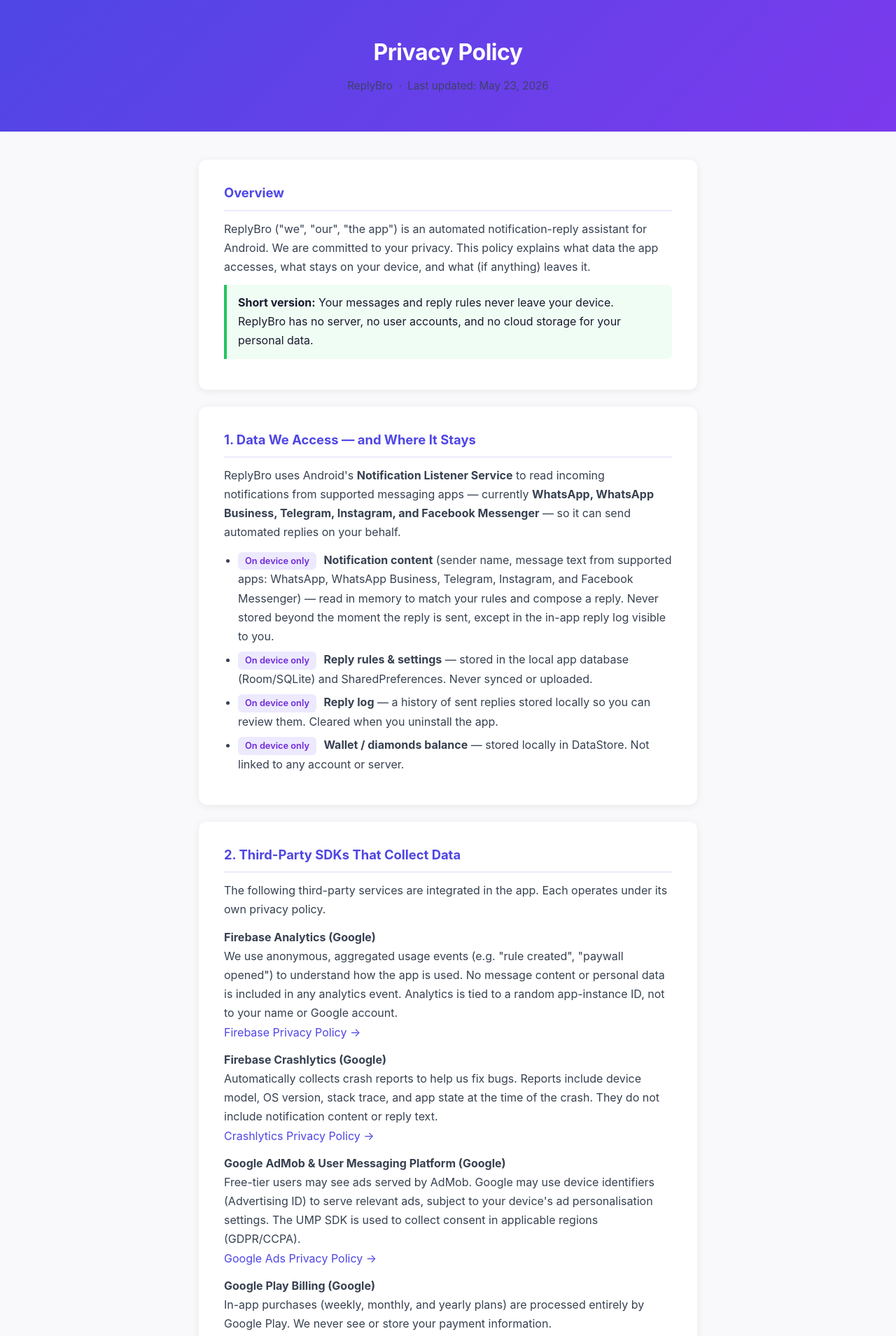
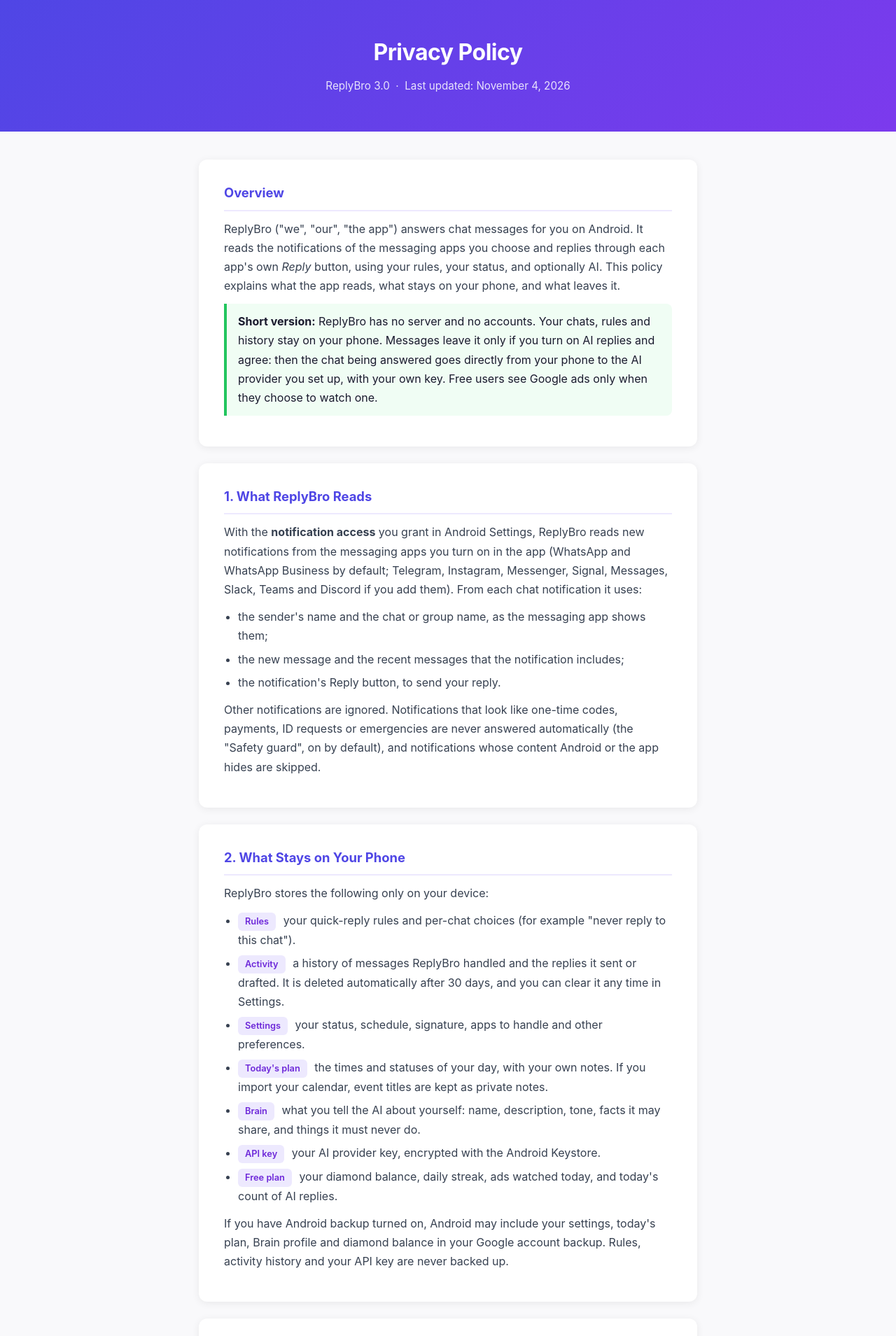
Before and after one commit to ishubhamx/ishubhamx.github.io, a Jekyll site: the page built from _apps/replybro.html, in a window 1280 px wide. Shown: the top 1909 px of the page at 70% size. Built offline with Jekyll 4.4.1, drawn with Linux system fonts in a browser that asks for light colours; some of the changed text lies outside the part shown.

Commit message:
ReplyBro: privacy policy for 3.0
Rewritten for ReplyBro 3.0: optional AI replies sent with the user's own
key (including Google's free-tier Gemini data use), on-device rules,
history, plan and Brain profile, calendar and voice input, AdMob rewarded
ads with UMP consent for the free plan, and Crashlytics. Drops the 2.x
analytics, FCM and foreground-service sections, and makes the header
date readable.

Amp-Thread-ID: https://ampcode.com/threads/T-01a19ce7-19fd-7544-ab2c-b617e5c226af
Co-authored-by: Shubham Vishwakarma <suubhamv@gmail.com>

```diff
--- a/_apps/replybro.html
+++ b/_apps/replybro.html
@@ -27,7 +27,7 @@
       text-align: center;
     }
     header h1 { font-size: 2rem; font-weight: 700; letter-spacing: -0.5px; }
-    header p  { margin-top: 8px; opacity: 0.85; font-size: 0.95rem; }
+    header p  { margin-top: 8px; opacity: 0.85; font-size: 0.95rem; color: #fff; }
     main {
       max-width: 760px;
       margin: 40px auto;
@@ -82,7 +82,7 @@
 
 <header>
   <h1>Privacy Policy</h1>
-  <p>ReplyBro &nbsp;·&nbsp; Last updated: May 23, 2026</p>
+  <p>ReplyBro 3.0 &nbsp;·&nbsp; Last updated: November 4, 2026</p>
 </header>
 
 <main>
@@ -90,219 +90,203 @@
   <div class="card">
     <h2>Overview</h2>
     <p>
-      ReplyBro ("we", "our", "the app") is an automated notification-reply assistant
-      for Android. We are committed to your privacy. This policy explains what data
-      the app accesses, what stays on your device, and what (if anything) leaves it.
+      ReplyBro ("we", "our", "the app") answers chat messages for you on Android. It reads the
+      notifications of the messaging apps you choose and replies through each app's own
+      <em>Reply</em> button, using your rules, your status, and optionally AI. This policy explains
+      what the app reads, what stays on your phone, and what leaves it.
     </p>
     <div class="highlight">
-      <strong>Short version:</strong> Your messages and reply rules never leave your
-      device. ReplyBro has no server, no user accounts, and no cloud storage for your
-      personal data.
+      <strong>Short version:</strong> ReplyBro has no server and no accounts. Your chats, rules and
+      history stay on your phone. Messages leave it only if you turn on AI replies and agree: then the
+      chat being answered goes directly from your phone to the AI provider you set up, with your own key.
+      Free users see Google ads only when they choose to watch one.
     </div>
   </div>
 
   <div class="card">
-    <h2>1. Data We Access — and Where It Stays</h2>
+    <h2>1. What ReplyBro Reads</h2>
     <p>
-      ReplyBro uses Android's
-      <strong>Notification Listener Service</strong> to read incoming notifications
-      from supported messaging apps — currently <strong>WhatsApp, WhatsApp Business,
-      Telegram, Instagram, and Facebook Messenger</strong> — so it can send automated
-      replies on your behalf.
+      With the <strong>notification access</strong> you grant in Android Settings, ReplyBro reads new
+      notifications from the messaging apps you turn on in the app (WhatsApp and WhatsApp Business by
+      default; Telegram, Instagram, Messenger, Signal, Messages, Slack, Teams and Discord if you add them).
+      From each chat notification it uses:
+    </p>
+    <ul>
+      <li>the sender's name and the chat or group name, as the messaging app shows them;</li>
+      <li>the new message and the recent messages that the notification includes;</li>
+      <li>the notification's Reply button, to send your reply.</li>
+    </ul>
+    <p>
+      Other notifications are ignored. Notifications that look like one-time codes, payments, ID requests
+      or emergencies are never answered automatically (the "Safety guard", on by default), and notifications
+      whose content Android or the app hides are skipped.
+    </p>
+  </div>
+
+  <div class="card">
+    <h2>2. What Stays on Your Phone</h2>
+    <p>ReplyBro stores the following only on your device:</p>
+    <ul>
+      <li><span class="badge">Rules</span> your quick-reply rules and per-chat choices (for example "never reply to this chat").</li>
+      <li><span class="badge">Activity</span> a history of messages ReplyBro handled and the replies it sent or drafted. It is deleted automatically after 30 days, and you can clear it any time in Settings.</li>
+      <li><span class="badge">Settings</span> your status, schedule, signature, apps to handle and other preferences.</li>
+      <li><span class="badge">Today's plan</span> the times and statuses of your day, with your own notes. If you import your calendar, event titles are kept as private notes.</li>
+      <li><span class="badge">Brain</span> what you tell the AI about yourself: name, description, tone, facts it may share, and things it must never do.</li>
+      <li><span class="badge">API key</span> your AI provider key, encrypted with the Android Keystore.</li>
+      <li><span class="badge">Free plan</span> your diamond balance, daily streak, ads watched today, and today's count of AI replies.</li>
+    </ul>
+    <p>
+      If you have Android backup turned on, Android may include your settings, today's plan, Brain profile and
+      diamond balance in your Google account backup. Rules, activity history and your API key are never backed up.
+    </p>
+  </div>
+
+  <div class="card">
+    <h2>3. AI Replies (Optional, Off by Default)</h2>
+    <p>
+      AI replies stay off until you turn them on in the app and agree to a notice that explains what is sent.
+      When a message has no matching rule, ReplyBro then sends the AI provider:
+    </p>
+    <ul>
+      <li>up to the 12 most recent messages of that chat, with the senders' names, and the chat or group name;</li>
+      <li>your Brain profile (name, description, tone, facts you allow it to share, and your "never" list);</li>
+      <li>your current status (for example "in a meeting until 2 PM");</li>
+      <li>only for contacts you choose to share your day with: the rest of today's plan as times and free/busy. Your notes and calendar event titles are never sent.</li>
+    </ul>
+    <p>
+      Messages caught by the Safety guard are not sent. The sample you type in the Brain screen's
+      <em>Try it</em> box is sent the same way when you tap it.
+    </p>
+    <p>
+      <strong>Where it goes:</strong> directly from your phone to the provider you set up, using
+      <strong>your own API key</strong>: Google Gemini by default, or an OpenAI-compatible service you configure.
+      We never receive these messages. The provider handles them under its own terms:
     </p>
     <ul>
       <li>
-        <span class="badge">On device only</span>
-        <strong>Notification content</strong> (sender name, message text from
-        supported apps: WhatsApp, WhatsApp Business, Telegram, Instagram, and
-        Facebook Messenger) — read in memory to match your rules and compose a reply.
-        Never stored beyond the moment the reply is sent, except in the in-app reply
-        log visible to you.
+        <strong>Google Gemini:</strong> with a free (unpaid) Gemini API key, Google may use what is sent and the
+        replies to improve its products, and human reviewers may read them, disconnected from your account
+        (<a href="https://ai.google.dev/gemini-api/terms" target="_blank" rel="noopener">Gemini API terms</a>).
+        With a paid key, or if you are in the EEA, Switzerland or the UK, Google does not use them to improve its
+        products. Google requires API users to be 18 or older.
       </li>
-      <li>
-        <span class="badge">On device only</span>
-        <strong>Reply rules &amp; settings</strong> — stored in the local app
-        database (Room/SQLite) and SharedPreferences. Never synced or uploaded.
-      </li>
-      <li>
-        <span class="badge">On device only</span>
-        <strong>Reply log</strong> — a history of sent replies stored locally so
-        you can review them. Cleared when you uninstall the app.
-      </li>
-      <li>
-        <span class="badge">On device only</span>
-        <strong>Wallet / diamonds balance</strong> — stored locally in DataStore.
-        Not linked to any account or server.
-      </li>
+      <li><strong>Other providers:</strong> see the privacy terms of the service you configure.</li>
+    </ul>
+    <p>You can turn AI replies off at any time in the Brain screen; nothing more is sent after that.</p>
+  </div>
+
+  <div class="card">
+    <h2>4. Calendar and Voice Input (Optional)</h2>
+    <p>
+      <strong>Calendar:</strong> when you tap <em>From calendar</em> while planning your day, ReplyBro asks for
+      calendar access and reads the start, end, title and busy/free status of today's remaining events. It reads
+      them on your phone to build your plan; titles stay on your phone as private notes.
+    </p>
+    <p>
+      <strong>Voice:</strong> when you tap the microphone to speak your plan, your phone's speech recognition
+      service (for example Google's) turns your speech into text under that service's privacy policy.
+      ReplyBro only receives the text.
+    </p>
+  </div>
+
+  <div class="card">
+    <h2>5. Third-Party Services</h2>
+    <p>
+      <strong>Google AdMob and User Messaging Platform (free plan only).</strong> Free users can watch rewarded ads
+      to earn diamonds. While a free user has the app open, ReplyBro loads an ad in the background and shows it only
+      when they tap <em>Watch ad</em>. AdMob may collect device identifiers such as the Advertising ID, your IP
+      address, and ad interaction data, and may personalise ads where you allow it. Where the law requires
+      (for example in the EEA and UK), Google's consent form appears before any ad is requested, and
+      <em>Settings → Ad privacy choices</em> lets you change your choice. Pro subscribers see no ads and the ad
+      SDK is not started.
+      <br/><a href="https://policies.google.com/technologies/ads" target="_blank" rel="noopener">How Google uses information from ads →</a>
+    </p>
+    <p>
+      <strong>Firebase Crashlytics (Google).</strong> If the app crashes, a crash report is sent so we can fix it: the
+      error and stack trace, device model, Android version, app version and a random installation ID. Reports never
+      include messages, contact names, replies or your API key.
+      <br/><a href="https://firebase.google.com/support/privacy" target="_blank" rel="noopener">Firebase privacy →</a>
+    </p>
+    <p>
+      <strong>Google Play Billing.</strong> Pro subscriptions are processed entirely by Google Play. We never see or
+      store your payment details; the app only learns whether you have an active subscription.
+      <br/><a href="https://payments.google.com/payments/apis-secure/get_legal_document?ldo=0&amp;ldt=privacynotice" target="_blank" rel="noopener">Google Payments privacy →</a>
+    </p>
+  </div>
+
+  <div class="card">
+    <h2>6. Replies Sent in Your Name</h2>
+    <p>
+      ReplyBro sends replies from your own messaging accounts, so the people you chat with see them as coming from
+      you. Replies on the free plan end with "— Auto-reply by ReplyBro". You decide which apps, chats and messages
+      ReplyBro may answer, and you are responsible for the replies it sends for you.
+    </p>
+  </div>
+
+  <div class="card">
+    <h2>7. Permissions Explained</h2>
+    <ul>
+      <li><strong>Notification access</strong>: required to read chat notifications and reply to them. You can revoke it any time in Android Settings.</li>
+      <li><strong>Notifications</strong>: to show drafts to approve, messages that need you, and notices such as "out of diamonds".</li>
+      <li><strong>Ignore battery optimisation</strong> (optional): so Android doesn't stop ReplyBro in the background.</li>
+      <li><strong>Do Not Disturb access</strong>: to know when your phone is in Do Not Disturb, if you schedule replies for that time.</li>
+      <li><strong>Calendar</strong> (optional): only to import today's events into your plan, as described above.</li>
+      <li><strong>Internet</strong>: for AI replies you turn on, ads on the free plan, crash reports, and Google Play.</li>
+      <li><strong>Billing</strong>: for Pro subscriptions through Google Play.</li>
+      <li><strong>Advertising ID</strong> (added by the AdMob SDK): used by Google for ads on the free plan.</li>
     </ul>
   </div>
 
   <div class="card">
-    <h2>2. Third-Party SDKs That Collect Data</h2>
-
-    <p>The following third-party services are integrated in the app. Each operates
-    under its own privacy policy.</p>
-
-    <p><strong>Firebase Analytics (Google)</strong><br/>
-    We use anonymous, aggregated usage events (e.g. "rule created", "paywall opened")
-    to understand how the app is used. No message content or personal data is included
-    in any analytics event. Analytics is tied to a random app-instance ID, not to your
-    name or Google account.
-    <br/><a href="https://firebase.google.com/support/privacy" target="_blank">Firebase Privacy Policy →</a></p>
-
-    <p><strong>Firebase Crashlytics (Google)</strong><br/>
-    Automatically collects crash reports to help us fix bugs. Reports include device
-    model, OS version, stack trace, and app state at the time of the crash. They do
-    not include notification content or reply text.
-    <br/><a href="https://firebase.google.com/support/privacy" target="_blank">Crashlytics Privacy Policy →</a></p>
-
-    <p><strong>Google AdMob &amp; User Messaging Platform (Google)</strong><br/>
-    Free-tier users may see ads served by AdMob. Google may use device identifiers
-    (Advertising ID) to serve relevant ads, subject to your device's ad personalisation
-    settings. The UMP SDK is used to collect consent in applicable regions (GDPR/CCPA).
-    <br/><a href="https://policies.google.com/technologies/ads" target="_blank">Google Ads Privacy Policy →</a></p>
-
-    <p><strong>Google Play Billing (Google)</strong><br/>
-    In-app purchases (weekly, monthly, and yearly plans) are processed entirely by
-    Google Play. We never see or store your payment information.
-    <br/><a href="https://payments.google.com/payments/apis-secure/get_legal_document?ldo=0&ldt=privacynotice" target="_blank">Google Play Payments Privacy →</a></p>
-
-    <p><strong>Firebase Cloud Messaging (Google)</strong><br/>
-    We may send you push notifications via FCM — for example, to remind you to
-    claim your daily diamond reward or to announce new features. FCM assigns
-    your device a registration token. We do not store individual tokens on our
-    servers; notifications are delivered via topic-based broadcasts. You can
-    disable notifications at any time in your device's app notification settings.
-    <br/><a href="https://firebase.google.com/support/privacy" target="_blank">Firebase Privacy Policy →</a></p>
+    <h2>8. Sharing and Selling</h2>
+    <p>
+      We do not sell, rent or trade your information, and we have no server that receives it. Data leaves your phone
+      only as described above: chats to the AI provider you set up (if AI is on), ad data to Google AdMob (free plan),
+      crash reports to Firebase Crashlytics, and purchases through Google Play.
+    </p>
   </div>
 
   <div class="card">
-    <h2>3. Permissions Explained</h2>
+    <h2>9. Retention and Deletion</h2>
     <ul>
-      <li>
-        <strong>Notification access (NotificationListenerService)</strong> —
-        Required to read incoming notifications from WhatsApp, WhatsApp Business,
-        Telegram, Instagram, and Facebook Messenger, and to send replies via
-        RemoteInput. You grant this explicitly in Android Settings. You can
-        revoke it at any time; the app will stop working but your data is unaffected.
-      </li>
-      <li>
-        <strong>POST_NOTIFICATIONS</strong> —
-        Used to show you status notifications (e.g. "reply sent", "service running",
-        daily diamond reminders, and updates).
-      </li>
-      <li>
-        <strong>FOREGROUND_SERVICE / FOREGROUND_SERVICE_SPECIAL_USE</strong> —
-        Required on Android 14+ to keep the reply service alive in the background.
-        No extra data collection occurs.
-      </li>
-      <li>
-        <strong>REQUEST_IGNORE_BATTERY_OPTIMIZATIONS</strong> —
-        Lets you exempt ReplyBro from battery optimisation so the listener keeps
-        running. You choose whether to grant this; replies still work without it,
-        but may be delayed when the device is idle.
-      </li>
-      <li>
-        <strong>ACCESS_NOTIFICATION_POLICY</strong> —
-        Lets ReplyBro detect whether your phone is in Do-Not-Disturb mode so it can
-        skip replies when you've asked the device to stay silent.
-      </li>
-      <li>
-        <strong>INTERNET / ACCESS_NETWORK_STATE</strong> —
-        Used only by Firebase (analytics, crash reporting, cloud messaging) and
-        AdMob. Not used to upload your messages or rules.
-      </li>
-      <li>
-        <strong>BILLING</strong> —
-        Required for Google Play in-app subscription purchases.
-      </li>
+      <li>Activity history is deleted automatically after 30 days; <em>Settings → Clear activity history</em> deletes it at once.</li>
+      <li>Uninstalling ReplyBro deletes everything it stores on your phone. A Google account backup, if any, follows Android's backup settings.</li>
+      <li>Messages sent to your AI provider are kept according to that provider's terms.</li>
+      <li>Crashlytics keeps crash reports for up to 90 days. AdMob data is kept under Google's policies.</li>
     </ul>
   </div>
 
   <div class="card">
-    <h2>4. Data Retention &amp; Deletion</h2>
+    <h2>10. Security</h2>
     <p>
-      All personal data (reply log, rules, settings, wallet balance) is stored
-      solely on your device. To delete it completely, uninstall the app.
-      You can also clear the reply log from within the app at any time.
-    </p>
-    <p>
-      Anonymous analytics and crash data retained by Google/Firebase is subject
-      to their respective retention policies (typically 14 months for Analytics).
+      Your API key is encrypted with the Android Keystore and never leaves your phone except to your AI provider.
+      All network connections use HTTPS.
     </p>
   </div>
 
   <div class="card">
-    <h2>5. Sensitive Information We Do Not Collect</h2>
+    <h2>11. Children's Privacy</h2>
     <p>
-      ReplyBro does not request, collect, or transmit sensitive personal
-      information such as your real name, phone number, email address,
-      precise location, contacts list, photos, financial details, health
-      data, religious or political opinions, or biometric identifiers.
-      Notification content is processed in memory on your device only and
-      is never uploaded.
+      ReplyBro is not directed at children under 13 and we do not knowingly collect information from them.
+      AI replies need an API key from a provider whose own age rules apply (Google requires users to be 18 or older).
     </p>
   </div>
 
   <div class="card">
-    <h2>6. Disclosure of Personal Information</h2>
+    <h2>12. Changes to This Policy</h2>
     <p>
-      We do not sell, trade, rent, or otherwise transfer your personal
-      information to outside parties. The only data that leaves your
-      device is the anonymous, aggregated telemetry described in
-      Section 2, sent directly to the respective third-party services
-      (Google/Firebase, AdMob) under their own privacy policies.
+      We will update this page when the app's data practices change, and change the date at the top. If we add a
+      service that receives your messages, such as a ReplyBro AI server, this policy will describe it before the app
+      uses it.
     </p>
   </div>
 
   <div class="card">
-    <h2>7. Interest-Based Advertising</h2>
+    <h2>13. Contact Us</h2>
     <p>
-      Free-tier users may see ads served by Google AdMob. Google may use
-      your device's Advertising ID to personalise these ads. You can
-      reset your Advertising ID or opt out of interest-based ads at any
-      time:
-    </p>
-    <ul>
-      <li><strong>Android:</strong> Settings → Google → Ads → "Delete advertising ID" / "Opt out of Ads Personalisation".</li>
-      <li><strong>Google account-wide:</strong>
-        <a href="https://adssettings.google.com" target="_blank">adssettings.google.com</a>
-      </li>
-      <li><strong>Industry-wide opt-out:</strong>
-        <a href="https://www.aboutads.info/choices/" target="_blank">aboutads.info/choices</a> and
-        <a href="https://youradchoices.com" target="_blank">youradchoices.com</a>
-      </li>
-    </ul>
-    <p>
-      In regions covered by GDPR or CCPA, the Google User Messaging
-      Platform (UMP) consent form is shown on first launch so you can
-      choose between personalised and non-personalised ads.
-    </p>
-  </div>
-
-  <div class="card">
-    <h2>8. Children's Privacy</h2>
-    <p>
-      ReplyBro is not directed at children under 13. We do not knowingly collect
-      personal information from children. If you believe a child has provided
-      personal information through the app, please contact us so we can address it.
-    </p>
-  </div>
-
-  <div class="card">
-    <h2>9. Changes to This Policy</h2>
-    <p>
-      We may update this policy as the app evolves. The "last updated" date at
-      the top of this page reflects the most recent revision. Continued use of
-      the app after changes constitutes acceptance of the updated policy.
-    </p>
-  </div>
-
-  <div class="card">
-    <h2>10. Contact Us</h2>
-    <p>
-      Questions about this policy?<br/>
-      Email: <a href="mailto:ishubhamx0@gmail.com">ishubhamx0@gmail.com</a>
+      Questions about this policy or your data:<br/>
+      Email: <a href="mailto:ishubhamx0@gmail.com">ishubhamx0@gmail.com</a><br/>
+      Developer: SSV Makers
     </p>
   </div>
 
```
